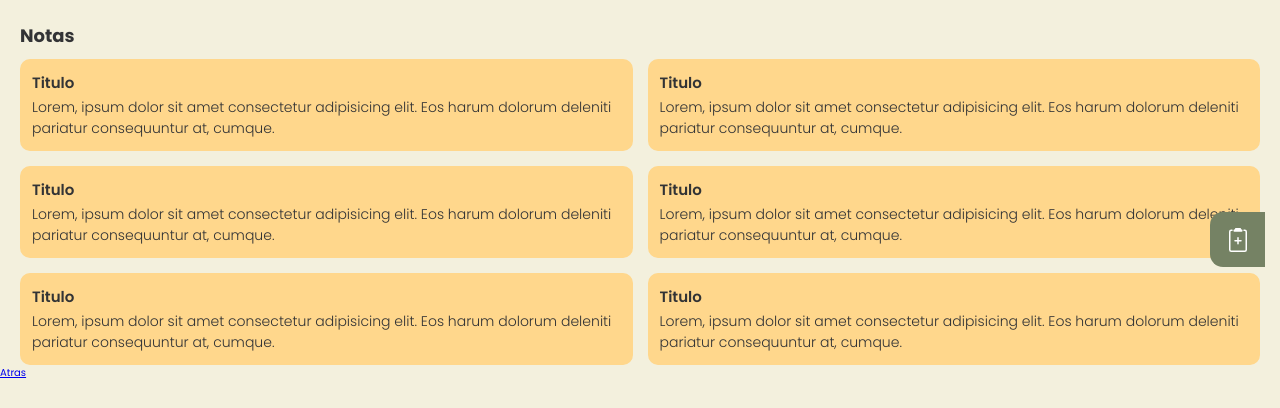
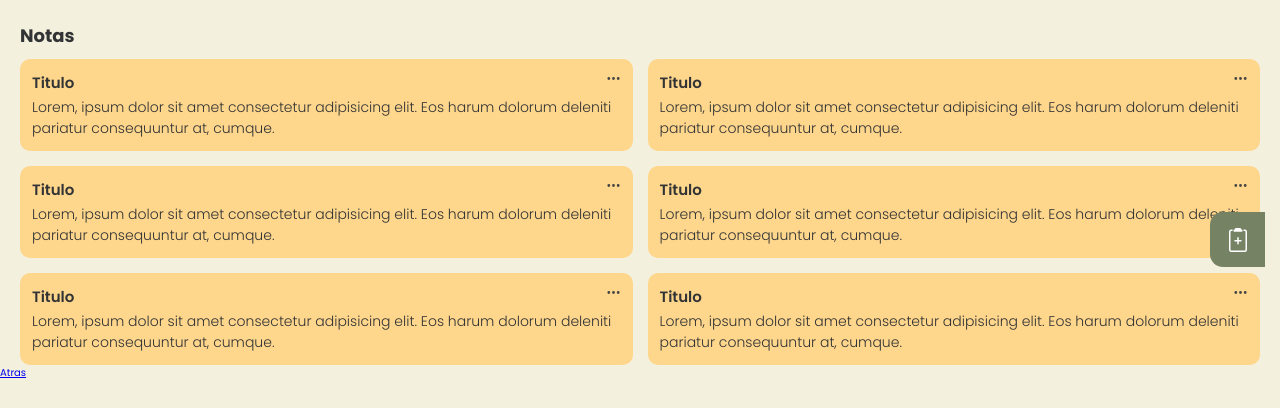
Before and after one commit to hernan1122/notes-frontend, a React (Vite) app: page /home in a window 1280 px wide. Shown: the part 518-926 px from the top of the page. Built offline with nearby package versions, Linux system fonts and the light colour scheme.

Commit message:
se creo logica para ver a CardOptions

```diff
--- a/src/components/CardNote.jsx
+++ b/src/components/CardNote.jsx
@@ -1,11 +1,24 @@
-import React from 'react';
+import React, { useState } from 'react';
 import '../styles/CardNote.css'
 
+//icons
+import { BsThreeDots } from 'react-icons/bs'
+import CardOptions from './CardOptions';
+
 function CardNote() {
+  const [showOptions, setShowOptions] = useState(false)
+
   return (
     <div className='CardNote'>
-      <h4>Titulo</h4>
+      <div
+        className='CardNote-container-title'
+        onClick={() => setShowOptions(!showOptions)}
+      >
+        <h4>Titulo</h4>
+        <BsThreeDots className='CardNote-icon' />
+      </div>
       <p>Lorem, ipsum dolor sit amet consectetur adipisicing elit. Eos harum dolorum deleniti pariatur consequuntur at, cumque.</p>
+      <CardOptions show={showOptions} />
     </div>
   );
 }
--- a/src/styles/CardNote.css
+++ b/src/styles/CardNote.css
@@ -1,14 +1,24 @@
 .CardNote {
   padding: 12px;
+  position: relative;
   background: var(--remember);
   display: flex;
   flex-direction: column;
   border-radius: 10px;
 }
+.CardNote-container-title {
+  width: 100%;
+  display: flex;
+  justify-content: space-between;
+}
 .CardNote h4 {
   margin-bottom: 3px;
   background: transparent;
 }
+.CardNote-icon {
+  font-size: 15px;
+  color: var(--texts-form);
+}
 .CardNote p {
   font-size: 1.4rem;
 }
```
